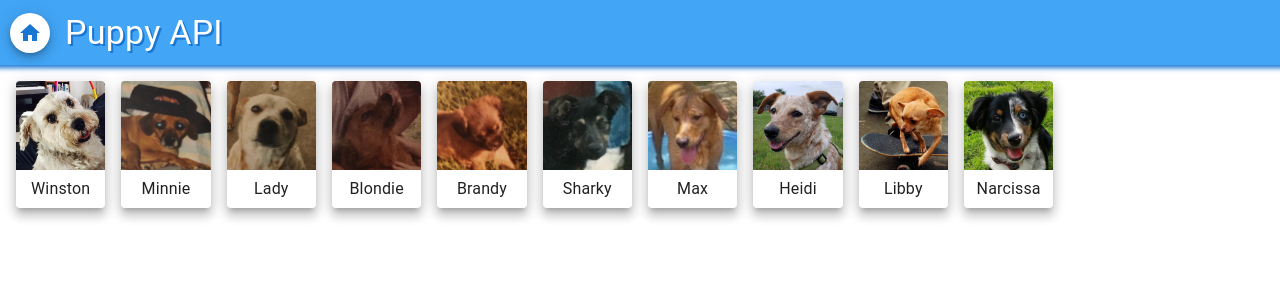
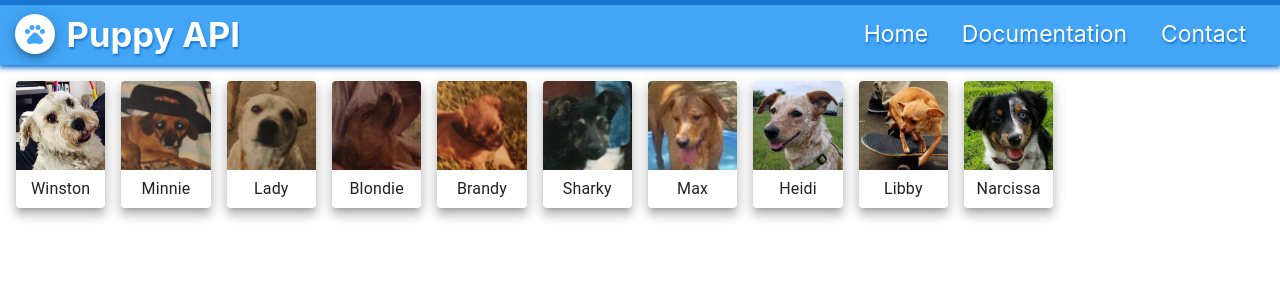
Before and after one commit to robpwatkins/puppyapi2, a React (Create React App) app: page / in a window 1280 px wide. Shown: the top 300 px of the page. Built offline with nearby package versions, Linux system fonts and the light colour scheme.

Commit message:
got that header looking real nice

```diff
--- a/public/index.html
+++ b/public/index.html
@@ -2,6 +2,23 @@
 <html lang="en">
   <head>
     <meta charset="utf-8" />
+    <link rel="apple-touch-icon" sizes="57x57" href="/apple-icon-57x57.png">
+    <link rel="apple-touch-icon" sizes="60x60" href="/apple-icon-60x60.png">
+    <link rel="apple-touch-icon" sizes="72x72" href="/apple-icon-72x72.png">
+    <link rel="apple-touch-icon" sizes="76x76" href="/apple-icon-76x76.png">
+    <link rel="apple-touch-icon" sizes="114x114" href="/apple-icon-114x114.png">
+    <link rel="apple-touch-icon" sizes="120x120" href="/apple-icon-120x120.png">
+    <link rel="apple-touch-icon" sizes="144x144" href="/apple-icon-144x144.png">
+    <link rel="apple-touch-icon" sizes="152x152" href="/apple-icon-152x152.png">
+    <link rel="apple-touch-icon" sizes="180x180" href="/apple-icon-180x180.png">
+    <link rel="icon" type="image/png" sizes="192x192"  href="/android-icon-192x192.png">
+    <link rel="icon" type="image/png" sizes="32x32" href="/favicon-32x32.png">
+    <link rel="icon" type="image/png" sizes="96x96" href="/favicon-96x96.png">
+    <link rel="icon" type="image/png" sizes="16x16" href="/favicon-16x16.png">
+    <link rel="manifest" href="/manifest.json">
+    <meta name="msapplication-TileColor" content="#ffffff">
+    <meta name="msapplication-TileImage" content="/ms-icon-144x144.png">
+    <meta name="theme-color" content="#ffffff">
     <link rel="icon" href="%PUBLIC_URL%/favicon.ico" />
     <meta name="viewport" content="width=device-width, initial-scale=1" />
     <meta name="theme-color" content="#000000" />
--- a/src/App.css
+++ b/src/App.css
@@ -4,47 +4,55 @@
   flex-direction: column;
   align-items: center;
   justify-content: center;
-  font-size: calc(10px + 2vmin);
+  font-size: 23px;
 }
 
-nav {
+header {
   width: 100%;
   height: 65px;
+  color: white;
+  text-shadow: 1px 2px 2px #1976d2;
+  background: #42a5f5;
+  box-shadow: 0px 2px 5px 1px #1976d2;
+}
+
+.top-bar {
+  width: 100%;
+  height: 5px;
+  background: #1976d2;
+}
+
+.icon-title {
   display: flex;
+  width: 225px;
+  height: 90%;
   align-items: center;
-  padding-left: 20px;
-  color: white;
-  text-shadow: 2px 2px #1976d2;
-  background: #42a5f5;
-  box-shadow: 2px 2px 5px 1px #1976d2;
+  justify-content: space-between;
+  padding-left: 15px;
+}
+
+h2 {
+  margin: 0;
+}
+
+.header-box {
+  display: flex;
+  width: 100%;
+  height: 90%;
+  align-items: center;
+  justify-content: space-between;
 }
 
 .thumbs {
   padding: 16px;
 }
 
-/* .thumbs {
+ul {
   display: flex;
-  flex-wrap: wrap;
-  padding: 16px 0 16px 16px;
+  height: 100%;
+  width: 450px;
+  justify-content: space-evenly;
+  align-items: center;
+  margin: 0;
+  list-style-type: none;
 }
-
-.pupCard {
-  flex: 22%;
-  max-width: 25%;
-  margin: 0 16px 16px 0;
-}
-
-@media (max-width: 800px) {
-  .pupCard {
-    flex: 47%;
-    max-width: 50%;
-  }
-}
-
-@media (max-width: 600px) {
-  .pupCard {
-    flex: 100%;
-    max-width: 100%;
-  }
-} */
--- a/src/components/Header.js
+++ b/src/components/Header.js
@@ -1,19 +1,27 @@
 import React from 'react';
 import { AppBar, Toolbar, Typography, Fab } from '@material-ui/core';
-import { Home } from '@material-ui/icons';
+import { Pets } from '@material-ui/icons';
 
 function Header() {
   return (
-    <nav>
-      <Fab size="small" style={{background: "white", color: "#1976d2"}}>
-        <Home />
-      </Fab>
-      <Typography
-        variant="h4"
-        style={{paddingLeft: '15px'}}>
-        Puppy API
-      </Typography>
-    </nav>
+    <header>
+      <div className="top-bar"></div>
+      <div className="header-box">
+        <div className="icon-title">
+          <Fab size="small" style={{background: "white", color: "#42A5F5"}}>
+            <Pets />
+          </Fab>
+          <h2>Puppy API</h2>
+        </div>
+        <nav>
+          <ul>
+            <li className="home">Home</li>
+            <li>Documentation</li>
+            <li>Contact</li>
+          </ul>
+        </nav>
+      </div>
+    </header>
 
   )
 }
--- a/src/components/PupCard.js
+++ b/src/components/PupCard.js
@@ -8,7 +8,7 @@ function PupCard(props) {
         component="img"
         image={props.pup}>
       </CardMedia>
-      <CardContent style={{padding: "5px"}}>
+      <CardContent style={{padding: "5px", color: "", textShadow: "", background: ""}}>
         <Typography variant="subtitle1">
           {props.name}
         </Typography>
```
